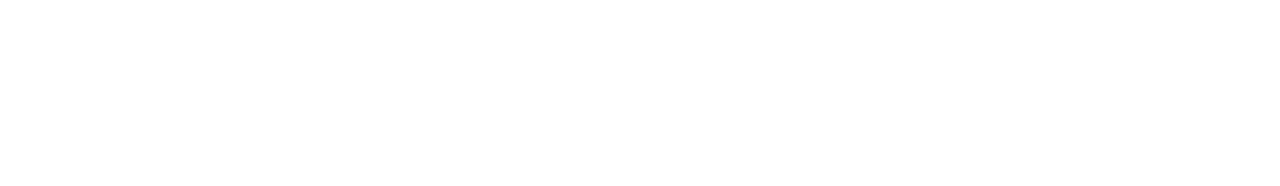
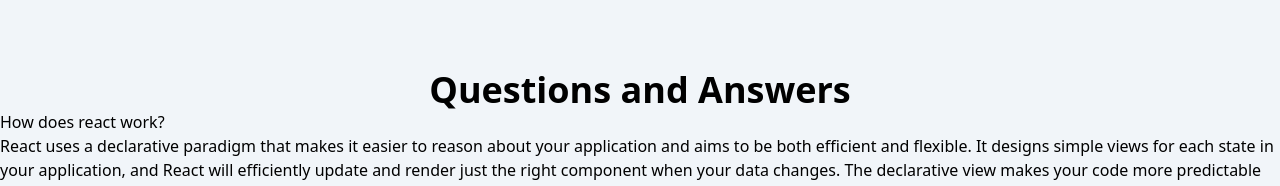
Before and after one commit to Hayat6488/Study-Plan, a React (Create React App) app: page / in a window 1280 px wide. Shown: the part 1442-1628 px from the top of the page. Before the commit the page ends 1320 px from the top, so only its background shows below. Built offline with nearby package versions, Linux system fonts and the light colour scheme.

Commit message:
ques 1 and ans added

```diff
--- a/package.json
+++ b/package.json
@@ -12,6 +12,7 @@
     "react": "^18.2.0",
     "react-dom": "^18.2.0",
     "react-scripts": "5.0.1",
+    "react-toastify": "^9.0.8",
     "web-vitals": "^2.1.4"
   },
   "scripts": {
--- a/src/App.js
+++ b/src/App.js
@@ -2,12 +2,15 @@
 import './App.css';
 import Header from './Components/Header/Header';
 import BookShelf from './Components/BookShelf/BookShelf';
+import Quastions from './Components/questions/Quastions';
+
 
 function App() {
   return (
     <div className="App bg-slate-100">
       <Header></Header>
       <BookShelf></BookShelf>
+      <Quastions></Quastions>
     </div>
   );
 }
--- /dev/null
+++ b/src/Components/questions/Quastions.js
@@ -0,0 +1,19 @@
+import React from 'react';
+
+const Quastions = () => {
+    return (
+        <div>
+            <div className='mt-48'>
+              <p className='text-center text-4xl font-semibold'>Questions and Answers</p>
+              <ol className='list-decimal'>
+                <li>
+                  <p>How does react work?</p>
+                  <p>React uses a declarative paradigm that makes it easier to reason about your application and aims to be both efficient and flexible. It designs simple views for each state in your application, and React will efficiently update and render just the right component when your data changes. The declarative view makes your code more predictable and easier to debug.</p>
+                </li>
+              </ol>
+            </div>
+        </div>
+    );
+};
+
+export default Quastions;
--- a/src/Components/studyDetails/Study_Details.js
+++ b/src/Components/studyDetails/Study_Details.js
@@ -1,12 +1,17 @@
 import React from 'react';
+import { ToastContainer, toast } from 'react-toastify';
+import 'react-toastify/dist/ReactToastify.css';
+
 
 const Study_Details = (props) => {
 
-    const {completeList, breakTime} = props;
+    const notify = () => toast('Congratulations! You have completed Your Daily study task!');
+
+    const { completeList, breakTime } = props;
     // console.log(props);
-    let totalTime= 0;
+    let totalTime = 0;
 
-    for(const book of completeList){
+    for (const book of completeList) {
         totalTime = totalTime + book.time;
     }
 
@@ -16,7 +21,8 @@
             <div className='text-2xl bg-slate-100 text-gray-500 rounded-xl p-1 mb-4'><p className='ml-2 break-normal'>Reading Time: {totalTime} mins</p></div>
 
             <div className='text-2xl bg-slate-100 text-gray-500 rounded-xl p-1 mb-4'><p className='ml-2 break-normal'>Break Time: {breakTime} mins</p></div>
-            <button className='py-2 w-full bg-sky-500 rounded-md text-white break-normal'>Activity Completed</button>
+            <button onClick={notify} className='py-2 w-full bg-sky-500 rounded-md text-white break-normal'>Activity Completed</button>
+            <ToastContainer />
 
         </div>
     );
```
Also changed, not shown: 1 other file (tests, documents, lock files or other folders).
